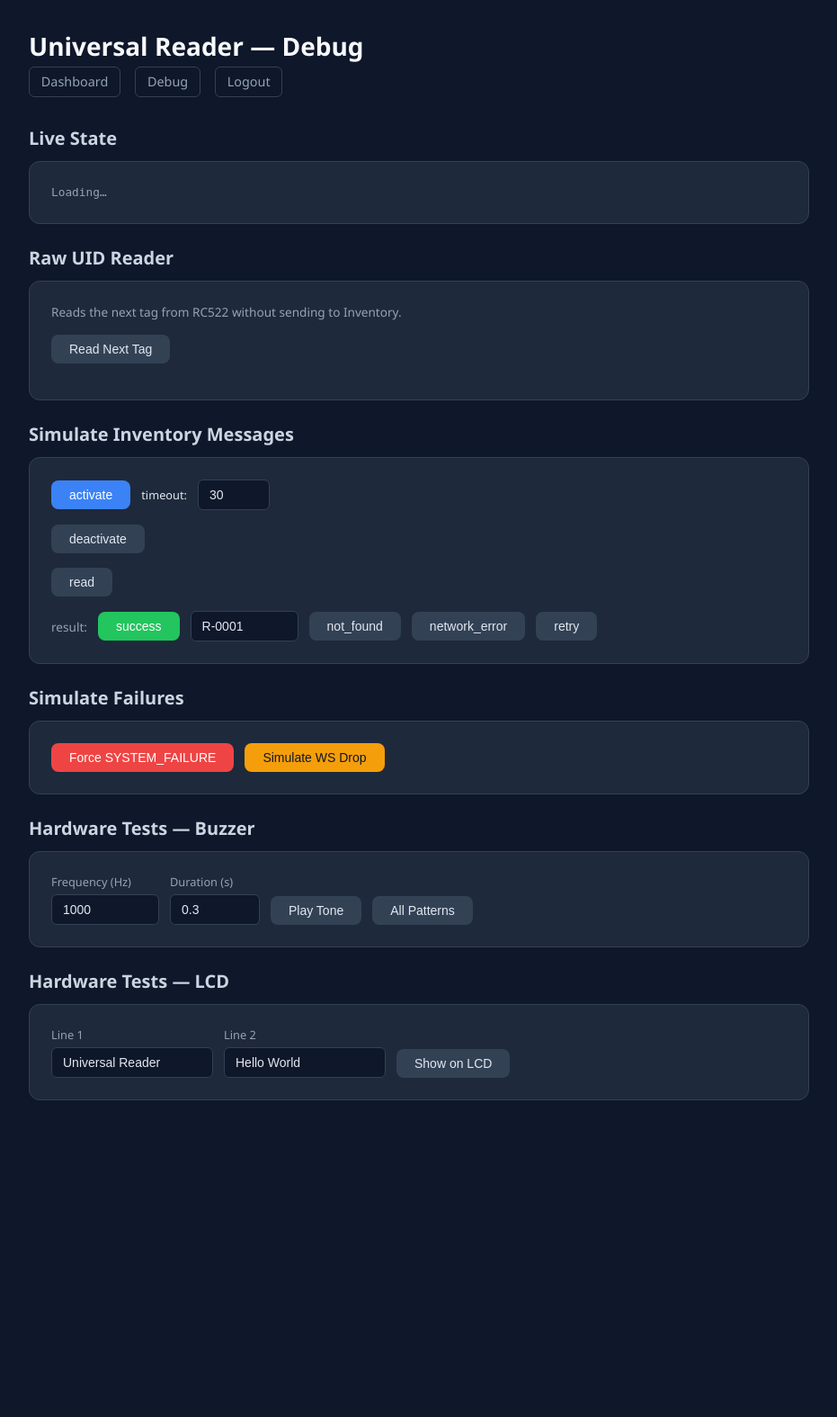
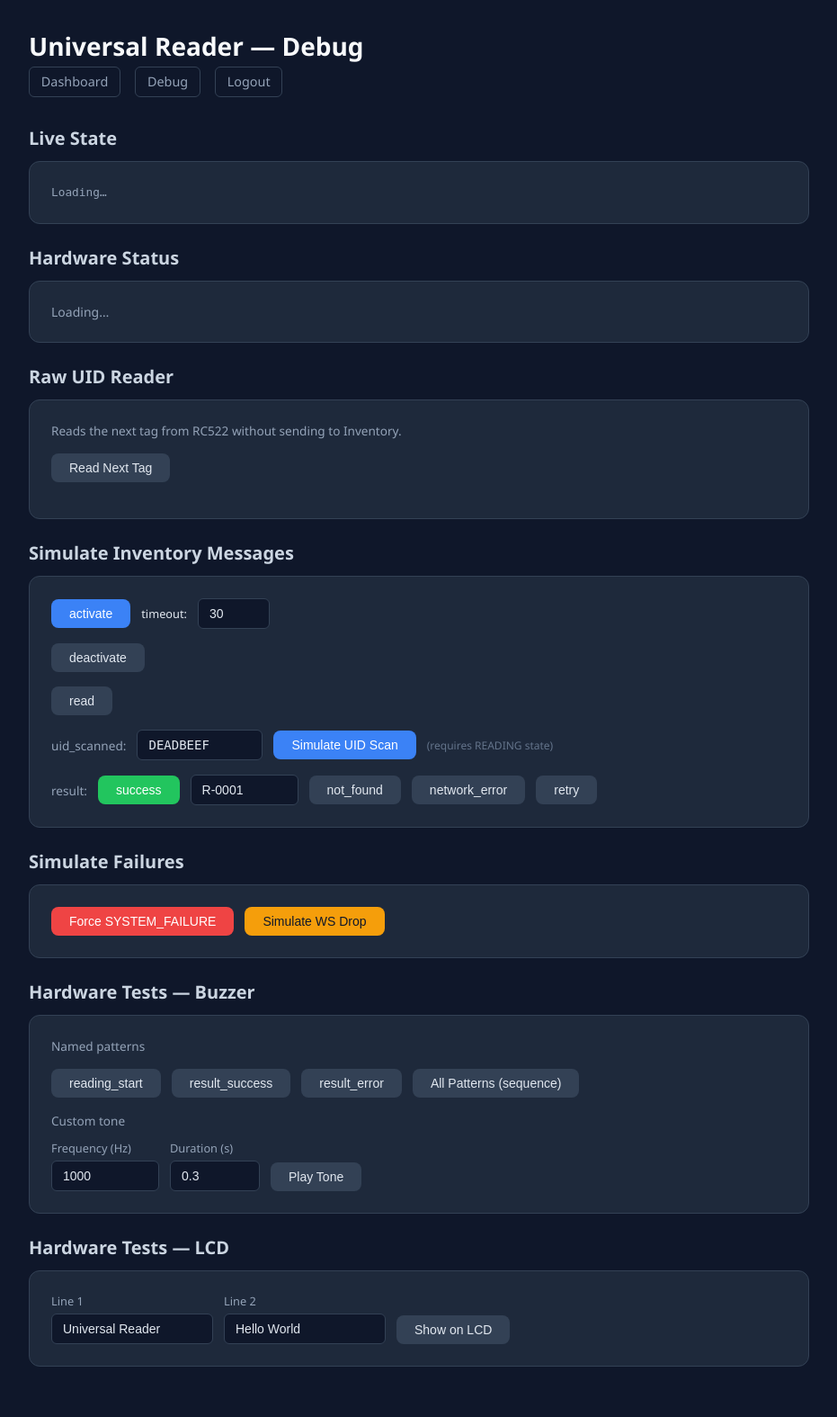
Before and after one commit to afonsoingles/universal-reader, a FastAPI app: template src/reader/dashboard/templates/debug.html in a window 1280 px wide. Shown: the whole page at 90% size, without its empty margins (174-1105 px from the left). Before the commit the page ends 1223 px from the top, so only its background shows below. Run offline with FastAPI, Linux system fonts and the light colour scheme; the template is opened without the code that fills it, so the values that code supplies are empty; parts of the project's set-up code (start-up, migrations or seed data) failed here and were passed over.

Commit message:
feat: fix GPIO warning, add VERBOSE log level + filters, uid_scanned simulate, hardware/buzzer-pattern debug endpoints
Agent-Logs-Url: https://github.com/afonsoingles/universal-reader/sessions/a17748eb-de1f-401c-88a6-10384a24dde4

Co-authored-by: afonsoingles <110609949+afonsoingles@users.noreply.github.com>

```diff
--- a/src/reader/dashboard/app.py
+++ b/src/reader/dashboard/app.py
@@ -13,7 +13,7 @@ from datetime import datetime, timezone
 from pathlib import Path
 from typing import TYPE_CHECKING, Any
 
-from fastapi import FastAPI, Form, HTTPException, Request, Response
+from fastapi import FastAPI, Form, HTTPException, Query, Request, Response
 from fastapi.responses import HTMLResponse, JSONResponse, RedirectResponse
 from fastapi.templating import Jinja2Templates
 
@@ -25,6 +25,7 @@ from reader.models import (
     ReaderState,
     ReaderStatus,
     ResultMessage,
+    UidScannedMessage,
 )
 from reader.state import StateManager
 
@@ -147,10 +148,14 @@ def create_app(
     # ------------------------------------------------------------------
 
     @app.get("/logs")
-    async def logs_endpoint(request: Request):
+    async def logs_endpoint(
+        request: Request,
+        level: list[str] | None = Query(default=None),
+    ):
         if not _is_authenticated(request):
             raise HTTPException(status_code=401, detail="Unauthorized")
-        entries = logger.get_entries()
+        allowed = {l.upper() for l in level} if level else None
+        entries = logger.get_entries(levels=allowed)
         return [e.model_dump(mode="json") for e in entries]
 
     @app.post("/logs/clear")
@@ -311,6 +316,15 @@ def create_app(
             status = body.get("status", "success")
             item_id = body.get("item_id")
             await on_result(ResultMessage(type="result", status=status, item_id=item_id))
+        elif msg_type == "uid_scanned":
+            uid = str(body.get("uid", "DEADBEEF"))
+            if state_manager.state != ReaderState.READING:
+                raise HTTPException(status_code=409, detail="Must be in READING state")
+            state_manager.record_scan(uid)
+            logger.info("debug_uid_scanned", uid)
+            await state_manager.async_transition(ReaderState.AWAITING_RESULT, "debug uid scan")
+            if ws_client is not None and ws_client._ws is not None:
+                await ws_client.send_model(UidScannedMessage(uid=uid))
         elif msg_type == "system_failure":
             await state_manager.async_transition(ReaderState.SYSTEM_FAILURE, "debug simulate")
         else:
@@ -330,6 +344,34 @@ def create_app(
         await loop.run_in_executor(None, buzzer.beep, freq, duration)
         return {"ok": True}
 
+    @app.post("/debug/buzzer-pattern")
+    async def debug_buzzer_pattern(request: Request):
+        if not _is_authenticated(request):
+            raise HTTPException(status_code=401, detail="Unauthorized")
+        body = await request.json()
+        pattern = str(body.get("pattern", "reading_start"))
+        logger.info("debug_buzzer_pattern", pattern)
+        loop = asyncio.get_event_loop()
+        if pattern == "reading_start":
+            await loop.run_in_executor(None, buzzer.reading_start)
+        elif pattern == "result_success":
+            await loop.run_in_executor(None, buzzer.result_success)
+        elif pattern == "result_error":
+            await loop.run_in_executor(None, buzzer.result_error)
+        else:
+            raise HTTPException(status_code=400, detail=f"Unknown pattern: {pattern!r}")
+        return {"ok": True}
+
+    @app.get("/debug/hardware")
+    async def debug_hardware(request: Request):
+        if not _is_authenticated(request):
+            raise HTTPException(status_code=401, detail="Unauthorized")
+        return {
+            "lcd": {"available": lcd._available},
+            "buzzer": {"available": buzzer._available},
+            "rc522": {"available": rc522._available},
+        }
+
     @app.post("/debug/lcd-custom")
     async def debug_lcd_custom(request: Request):
         if not _is_authenticated(request):
--- a/src/reader/dashboard/templates/base.html
+++ b/src/reader/dashboard/templates/base.html
@@ -39,8 +39,10 @@
         .log-container { background: #0f172a; border: 1px solid #1e293b; border-radius: 0.5rem; padding: 1rem; max-height: 400px; overflow-y: auto; font-family: monospace; font-size: 0.8rem; }
         .log-entry { margin-bottom: 0.3rem; line-height: 1.5; }
         .log-info { color: #94a3b8; }
+        .log-verbose { color: #64748b; }
         .log-warn { color: #fbbf24; }
         .log-error { color: #f87171; }
+        .active-filter { outline: 2px solid #3b82f6; outline-offset: 1px; }
         .log-time { color: #64748b; margin-right: 0.5rem; }
         .log-event { color: #e2e8f0; font-weight: 500; margin-right: 0.5rem; }
         .log-detail { color: #94a3b8; }
--- a/src/reader/dashboard/templates/debug.html
+++ b/src/reader/dashboard/templates/debug.html
@@ -18,6 +18,12 @@
 <h2>Live State</h2>
 <div class="card">
     <pre id="live-state" style="font-size:0.8rem; color:#94a3b8; line-height:1.6;">Loading…</pre>
+</div>
+
+<!-- Hardware Status -->
+<h2>Hardware Status</h2>
+<div class="card">
+    <div id="hw-status" style="font-size:0.875rem; color:#94a3b8;">Loading…</div>
 </div>
 
 <!-- Raw UID Reader -->
@@ -45,6 +51,14 @@
             {% if scan_in_progress %}disabled{% endif %}>read</button>
 
         <div style="display:flex; gap:0.75rem; align-items:center; flex-wrap:wrap;">
+            <span style="font-size:0.85rem; color:#94a3b8;">uid_scanned:</span>
+            <input type="text" id="sim-uid" value="DEADBEEF" style="width:140px; font-family:monospace;" placeholder="UID hex">
+            <button class="btn btn-primary" onclick="simulate({type:'uid_scanned', uid:document.getElementById('sim-uid').value||'DEADBEEF'})"
+                id="btn-uid-scanned">Simulate UID Scan</button>
+            <span style="font-size:0.75rem; color:#64748b;">(requires READING state)</span>
+        </div>
+
+        <div style="display:flex; gap:0.75rem; align-items:center; flex-wrap:wrap;">
             <span style="font-size:0.85rem; color:#94a3b8;">result:</span>
             <button class="btn btn-success" onclick="simulate({type:'result', status:'success', item_id:document.getElementById('item_id').value||'R-0001'})">success</button>
             <input type="text" id="item_id" value="R-0001" style="width:120px;" placeholder="item_id">
@@ -64,9 +78,17 @@
     </div>
 </div>
 
-<!-- Hardware Tests -->
+<!-- Hardware Tests — Buzzer -->
 <h2>Hardware Tests — Buzzer</h2>
 <div class="card">
+    <p style="font-size:0.85rem; color:#94a3b8; margin-bottom:1rem;">Named patterns</p>
+    <div class="actions" style="margin-bottom:1rem;">
+        <button class="btn btn-secondary" onclick="buzzerPattern('reading_start')">reading_start</button>
+        <button class="btn btn-secondary" onclick="buzzerPattern('result_success')">result_success</button>
+        <button class="btn btn-secondary" onclick="buzzerPattern('result_error')">result_error</button>
+        <button class="btn btn-secondary" onclick="fetch('/action/test-buzzer',{method:'POST'})">All Patterns (sequence)</button>
+    </div>
+    <p style="font-size:0.85rem; color:#94a3b8; margin-bottom:0.75rem;">Custom tone</p>
     <div style="display:flex; gap:0.75rem; align-items:flex-end; flex-wrap:wrap;">
         <div class="form-group" style="margin:0;">
             <label>Frequency (Hz)</label>
@@ -77,7 +99,6 @@
             <input type="number" id="buzzer-dur" value="0.3" step="0.05" style="width:100px;">
         </div>
         <button class="btn btn-secondary" onclick="testBuzzerTone()">Play Tone</button>
-        <button class="btn btn-secondary" onclick="fetch('/action/test-buzzer',{method:'POST'})">All Patterns</button>
     </div>
 </div>
 
@@ -140,6 +161,18 @@ async function testBuzzerTone() {
     } catch(e) { showFeedback('Error: ' + e, false); }
 }
 
+async function buzzerPattern(pattern) {
+    try {
+        const r = await fetch('/debug/buzzer-pattern', {
+            method: 'POST',
+            headers: {'Content-Type': 'application/json'},
+            body: JSON.stringify({pattern})
+        });
+        const d = await r.json();
+        showFeedback(r.ok ? `Pattern: ${pattern}` : d.detail, r.ok);
+    } catch(e) { showFeedback('Error: ' + e, false); }
+}
+
 async function testLcd() {
     const line1 = document.getElementById('lcd-line1').value;
     const line2 = document.getElementById('lcd-line2').value;
@@ -170,7 +203,25 @@ async function refreshState() {
     } catch {}
 }
 
+async function refreshHardware() {
+    try {
+        const r = await fetch('/debug/hardware');
+        if (r.ok) {
+            const d = await r.json();
+            const rows = Object.entries(d).map(([name, info]) => {
+                const avail = info.available;
+                const badge = avail
+                    ? '<span class="badge badge-active">available</span>'
+                    : '<span class="badge badge-failure">unavailable</span>';
+                return `<span style="margin-right:1.5rem;"><strong style="color:#e2e8f0;">${name.toUpperCase()}</strong> ${badge}</span>`;
+            });
+            document.getElementById('hw-status').innerHTML = rows.join('');
+        }
+    } catch {}
+}
+
 refreshState();
+refreshHardware();
 setInterval(refreshState, 2000);
 </script>
 {% endblock %}
--- a/src/reader/hardware/rc522.py
+++ b/src/reader/hardware/rc522.py
@@ -53,6 +53,9 @@ class RC522Reader:
         _install_stderr_filter()
 
         try:
+            import RPi.GPIO as GPIO  # type: ignore[import]
+
+            GPIO.setwarnings(False)
             from mfrc522 import SimpleMFRC522  # type: ignore[import]
 
             self._reader = SimpleMFRC522()
--- a/src/reader/models.py
+++ b/src/reader/models.py
@@ -115,7 +115,7 @@ class AppConfig(BaseModel):
 
 class LogEntry(BaseModel):
     timestamp: datetime
-    level: Literal["INFO", "WARN", "ERROR"]
+    level: Literal["VERBOSE", "INFO", "WARN", "ERROR"]
     event: str
     detail: str | None = None
 
```
Also changed, not shown: src/reader/dashboard/templates/index.html (+21 -3 lines), src/reader/logger.py (+9 -3 lines).
